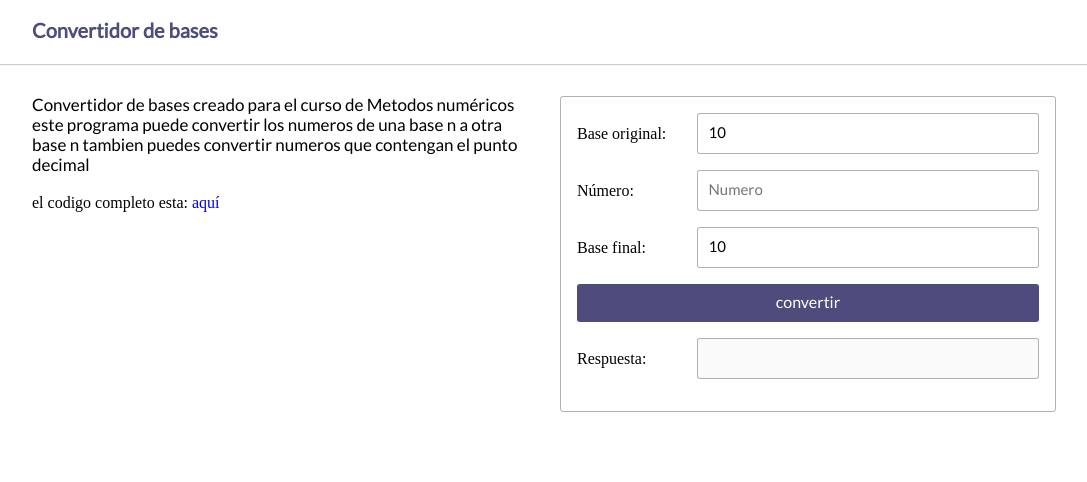
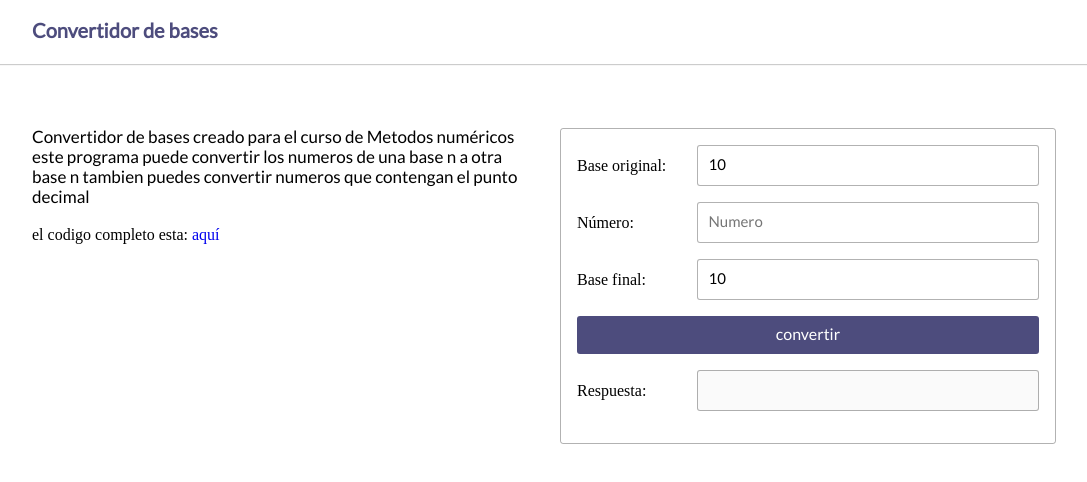
Before and after one commit to wilian1808/bases, a website built with webpack: page index.html in a window 1280 px wide. Shown: the whole page, without its empty margins (96-1183 px from the left). Built offline with nearby package versions, Linux system fonts and the light colour scheme; files whose address does not match are found by name.

Commit message:
detalles

```diff
--- a/static/styles.css
+++ b/static/styles.css
@@ -60,7 +60,7 @@
 }
 
 body {
-    padding-top: 5em;
+    padding-top: 7em;
 }
 
 .main {
```
